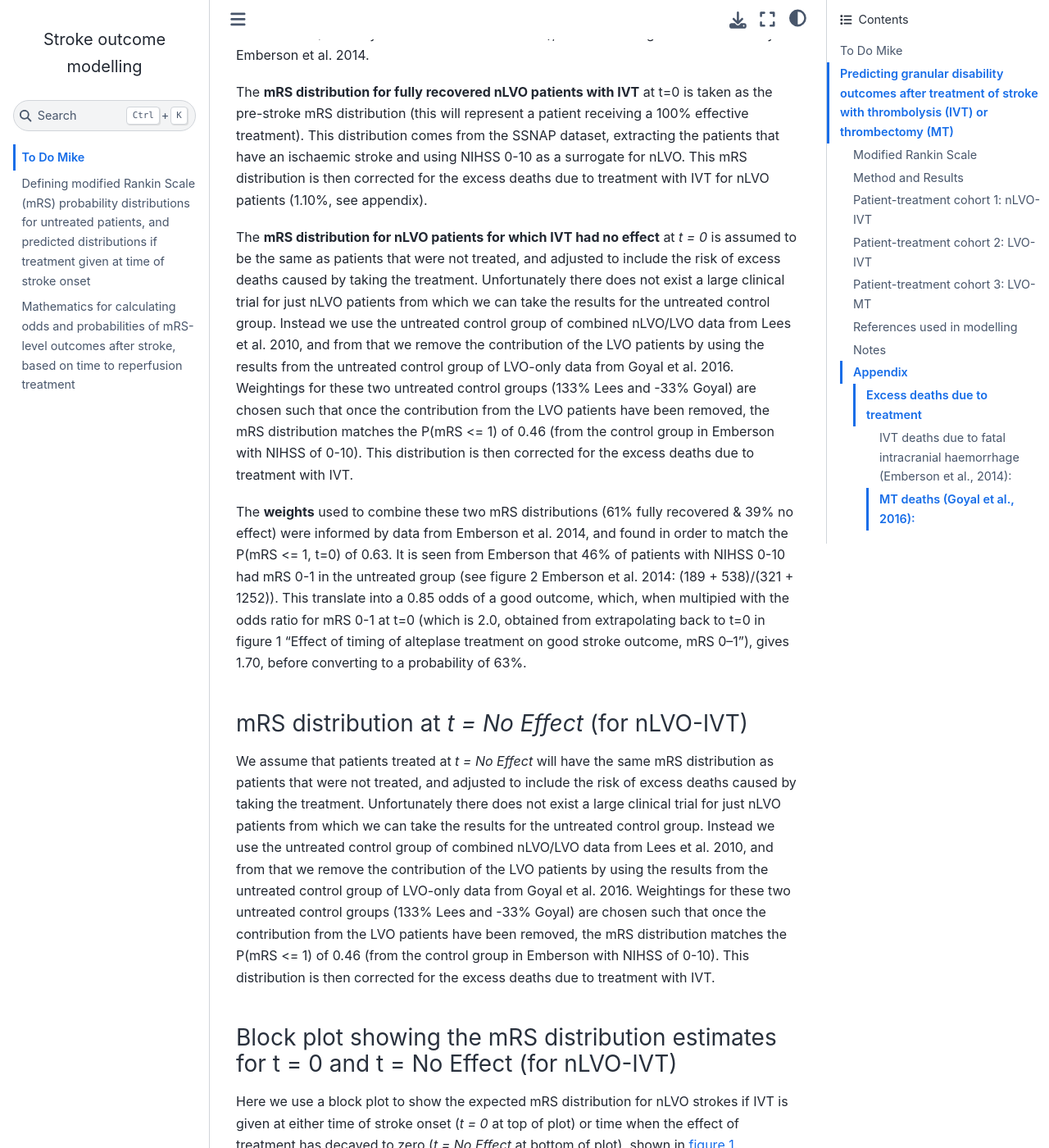
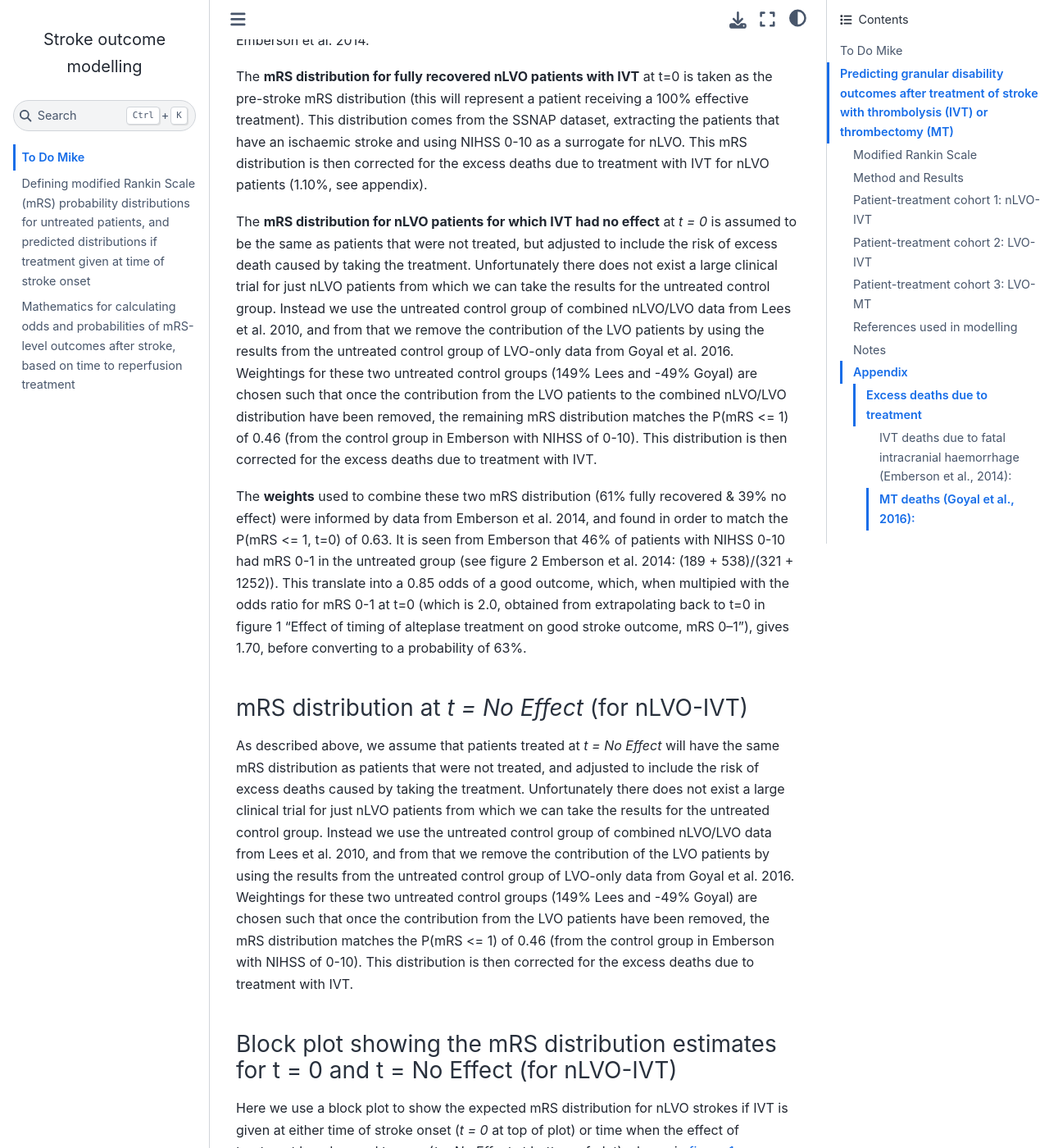
Before and after one commit to samuel-book/stroke_outcome, a Jupyter Book: the page built from intro.md, in a window 1280 px wide and 1400 px high, scrolled down 3470 px. Shown: the whole window at 82% size. Built offline with Jupyter Book 1.0.4 settings and Sphinx 7.4.7 and the Sphinx Book theme 1.1.4, drawn with Linux system fonts in a browser that asks for light colours; some of the changed text lies outside the part shown.

Commit message:
Update intro

```diff
--- a/intro.md
+++ b/intro.md
@@ -1,8 +1,6 @@
 # To Do Mike
 
-Change y axis block plots: "t = 0" and "t = No Effect"
-
-Reword "The mRS distribution for patients for which the treatment had no effect at t=0 is is assumed to be the same as patients that were not treated, and adjusted to include the risk of excess deaths caused by taking the treatment. We obtained this mRS distribution by taking the weighted combination of the untreated control group of combined nLVO/LVO data from Lees et al. 2010 (67%) and the untreated control group of LVO-only data from Goyal et al. 2016 (33%). Weightings are chosen to match the P(mRS <= 1) of 46% (from the control group in Emberson with NIHSS of 0-10). This distribution is then corrected for the excess deaths due to treatment with IVT." **KP: I've had a go at this. But need to change the weightings to the real ones used.**
+Reword "The mRS distribution for patients for which the treatment had no effect at t=0 is is assumed to be the same as patients that were not treated, but then adjusted to include the risk of excess deaths caused by taking the treatment. We obtained this mRS distribution by taking the weighted combination of the untreated control group of combined nLVO/LVO (weight = 149%) data from Lees et al. 2010  and the untreated control group of LVO-only data from Goyal et al. 2016 (weight = -49%).These weights effectively represent a subtraction of LVO numbers from combined nLVO/LVO numbers. Weightings are calculated to match the P(mRS <= 1) of 46% (from the control group in Emberson with NIHSS of 0-10). This distribution is then corrected for the excess deaths due to treatment with IVT." **KP: I've had a go at this. But need to change the weightings to the real ones used.**
 
 # Predicting granular disability outcomes after treatment of stroke with thrombolysis (IVT) or thrombectomy (MT)
 
@@ -56,13 +54,13 @@ We assume patients treated at t=0 are either fully recovered, or the treatment h
 
 The **mRS distribution for fully recovered nLVO patients with IVT** at t=0 is taken as the pre-stroke mRS distribution (this will represent a patient receiving a 100% effective treatment). This distribution comes from the SSNAP dataset, extracting the patients that have an ischaemic stroke and using NIHSS 0-10 as a surrogate for nLVO. This mRS distribution is then corrected for the excess deaths due to treatment with IVT for nLVO patients (1.10%, see appendix).
 
-The **mRS distribution for nLVO patients for which IVT had no effect** at *t = 0* is assumed to be the same as patients that were not treated, and adjusted to include the risk of excess deaths caused by taking the treatment. Unfortunately there does not exist a large clinical trial for just nLVO patients from which we can take the results for the untreated control group. Instead we use the untreated control group of combined nLVO/LVO data from Lees et al. 2010, and from that we remove the contribution of the LVO patients by using the results from the untreated control group of LVO-only data from Goyal et al. 2016. Weightings for these two untreated control groups (133% Lees and -33% Goyal) are chosen such that once the contribution from the LVO patients have been removed, the mRS distribution matches the P(mRS <= 1) of 0.46 (from the control group in Emberson with NIHSS of 0-10). This distribution is then corrected for the excess deaths due to treatment with IVT.
+The **mRS distribution for nLVO patients for which IVT had no effect** at *t = 0* is assumed to be the same as patients that were not treated, but adjusted to include the risk of excess death caused by taking the treatment. Unfortunately there does not exist a large clinical trial for just nLVO patients from which we can take the results for the untreated control group. Instead we use the untreated control group of combined nLVO/LVO data from Lees et al. 2010, and from that we remove the contribution of the LVO patients by using the results from the untreated control group of LVO-only data from Goyal et al. 2016. Weightings for these two untreated control groups (149% Lees and -49% Goyal) are chosen such that once the contribution from the LVO patients to the combined nLVO/LVO distribution have been removed, the remaining mRS distribution matches the P(mRS <= 1) of 0.46 (from the control group in Emberson with NIHSS of 0-10). This distribution is then corrected for the excess deaths due to treatment with IVT.
 
-The **weights** used to combine these two mRS distributions (61% fully recovered & 39% no effect) were informed by data from Emberson et al. 2014, and found in order to match the P(mRS <= 1, t=0) of 0.63. It is seen from Emberson that 46% of patients with NIHSS 0-10 had mRS 0-1 in the untreated group (see figure 2 Emberson et al. 2014: (189 + 538)/(321 + 1252)). This translate into a 0.85 odds of a good outcome, which, when multipied with the odds ratio for mRS 0-1 at t=0 (which is 2.0, obtained from extrapolating back to t=0 in figure 1 "Effect of timing of alteplase treatment on good stroke outcome, mRS 0–1"), gives 1.70, before converting to a probability of 63%.
+The **weights** used to combine these two mRS distribution (61% fully recovered & 39% no effect) were informed by data from Emberson et al. 2014, and found in order to match the P(mRS <= 1, t=0) of 0.63. It is seen from Emberson that 46% of patients with NIHSS 0-10 had mRS 0-1 in the untreated group (see figure 2 Emberson et al. 2014: (189 + 538)/(321 + 1252)). This translate into a 0.85 odds of a good outcome, which, when multipied with the odds ratio for mRS 0-1 at t=0 (which is 2.0, obtained from extrapolating back to t=0 in figure 1 "Effect of timing of alteplase treatment on good stroke outcome, mRS 0–1"), gives 1.70, before converting to a probability of 63%.
 
 ### mRS distribution at *t = No Effect* (for nLVO-IVT)
 
-We assume that patients treated at *t = No Effect* will have the same mRS distribution as patients that were not treated, and adjusted to include the risk of excess deaths caused by taking the treatment. Unfortunately there does not exist a large clinical trial for just nLVO patients from which we can take the results for the untreated control group. Instead we use the untreated control group of combined nLVO/LVO data from Lees et al. 2010, and from that we remove the contribution of the LVO patients by using the results from the untreated control group of LVO-only data from Goyal et al. 2016. Weightings for these two untreated control groups (133% Lees and -33% Goyal) are chosen such that once the contribution from the LVO patients have been removed, the mRS distribution matches the P(mRS <= 1) of 0.46 (from the control group in Emberson with NIHSS of 0-10). This distribution is then corrected for the excess deaths due to treatment with IVT.
+As described above, we assume that patients treated at *t = No Effect* will have the same mRS distribution as patients that were not treated, and adjusted to include the risk of excess deaths caused by taking the treatment. Unfortunately there does not exist a large clinical trial for just nLVO patients from which we can take the results for the untreated control group. Instead we use the untreated control group of combined nLVO/LVO data from Lees et al. 2010, and from that we remove the contribution of the LVO patients by using the results from the untreated control group of LVO-only data from Goyal et al. 2016. Weightings for these two untreated control groups (149% Lees and -49% Goyal) are chosen such that once the contribution from the LVO patients have been removed, the mRS distribution matches the P(mRS <= 1) of 0.46 (from the control group in Emberson with NIHSS of 0-10). This distribution is then corrected for the excess deaths due to treatment with IVT.
 
 ### Block plot showing the mRS distribution estimates for t = 0 and t = No Effect (for nLVO-IVT)
 
```
Also changed, not shown: other parts of intro.md (+1 -1 lines), proportion_ischaemic_with_lvo.md (+7 -3 lines).
